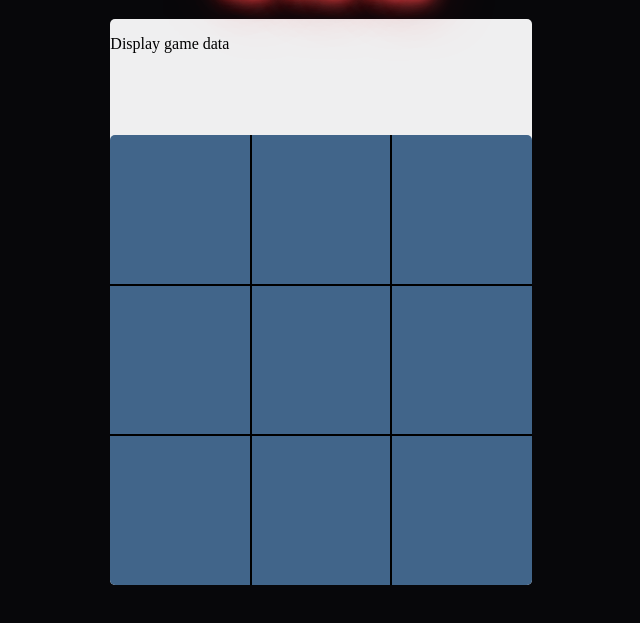
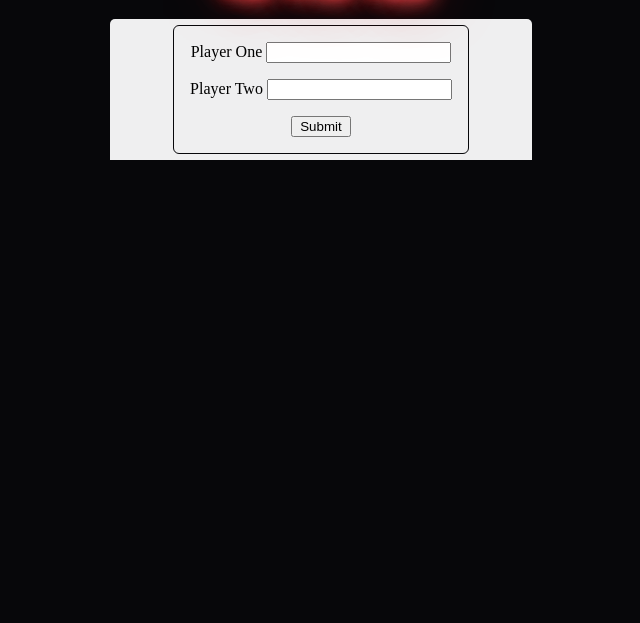
Before and after one commit to Hagnap/tic-tac-toe, a plain HTML site: page index.html in a window 1280 px wide. Shown: the part 63-686 px from the top of the page, without its empty margins (319-959 px from the left). Drawn offline with Linux system fonts and the light colour scheme.

Commit message:
Add form to get playr info & toggle game board being displayed

```diff
--- a/index.html
+++ b/index.html
@@ -13,7 +13,27 @@
         <h1>Tic Tac Toe</h1>
 
         <div id="game-data">
-            <p>Display game data</p>
+            <div id="user-info-form">
+                <form action="" onsubmit="return false">
+
+                    <div class="input-div">
+                        <label for="player-one-name">Player One</label>
+                        <input type="text" id="player-one-name">
+                    </div>
+
+                    <div class="input-div">
+                        <label for="player-two-name">Player Two</label>
+                        <input type="text" id="player-two-name">
+                    </div>
+
+                    <div class="input-div">
+                        <button id="form-button">Submit</button>
+                    </div>
+                </form>
+            </div>
+            <div id="round-data">
+
+            </div>
         </div>
 
         <div id="game-board">
--- a/script.js
+++ b/script.js
@@ -1,10 +1,19 @@
 //DOM ELEMENTS
-
+const gameBoardElement = document.querySelector("#game-board");
 const gridItems = document.querySelectorAll(".grid-item");
 gridItems.forEach(item => {
     item.addEventListener("click", (event) => {
         game.updatePosition(item);
     });
+});
+
+const submitBtn = document.querySelector("#form-button");
+submitBtn.addEventListener("click", (event) => {
+    playerOne.playerName = document.querySelector("#player-one-name").value ? document.querySelector("#player-one-name").value : "player-one";
+    playerTwo.playerName = document.querySelector("#player-two-name").value ? document.querySelector("#player-two-name").value : "player-two";
+    document.querySelector("form").reset();
+
+    displayGame();
 });
 
 // Make Game-Board a Module
@@ -43,6 +52,10 @@ const game = (() => {
 })();
 
 
+// Utility Functions
+function displayGame() {
+    gameBoardElement.style.display = "grid";
+}
 
 
 // Make a Player Factory
--- a/style.css
+++ b/style.css
@@ -22,6 +22,38 @@ body {
 
     height: 80vh;
 }
+
+
+#user-info-form {
+
+    outline: 1px solid var(--MAIN_BACKGROUND_COLOR);
+    padding: 8px;
+    border-radius: 5px;
+}
+
+.input-div {
+
+    margin: 8px;
+}
+
+form {
+    display: flex;
+    flex-direction: column;
+    justify-content: center;
+    align-items: center;
+
+}
+
+#form-button {
+
+    width: 60px;
+
+}
+
+#round-data {
+    display: none;
+}
+
 
 
 h1,
@@ -78,6 +110,11 @@ h1 {
 
 #game-data {
 
+
+    display: flex;
+    justify-content: center;
+    align-items: center;
+
     border-top-right-radius: 5px;
     border-top-left-radius: 5px;
 
@@ -97,7 +134,8 @@ h1 {
 
     grid-row: 3 / 4;
 
-    display: grid;
+    display: none;
+    /* display: grid; */
     justify-content: center;
     /* Have grid implicitly assign position of the grid-items*/
     grid-template-columns: repeat(3, minmax(50px, 150px));
```
